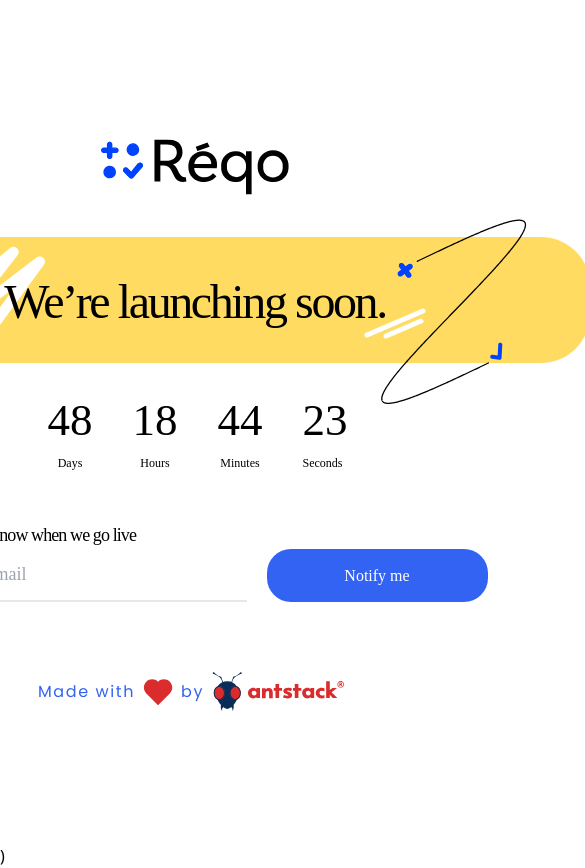
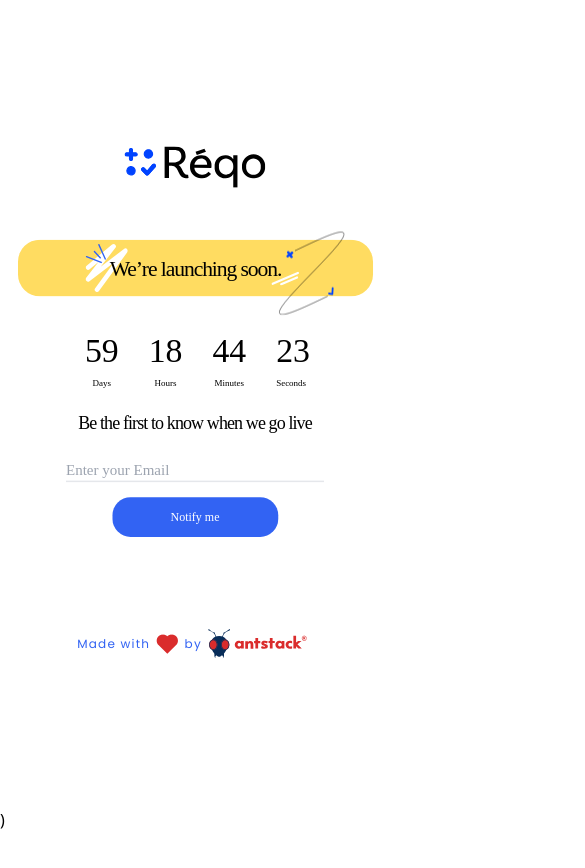
Before and after one commit to sj10111/reqo-launch-stack, a Next.js app: page / in a window 390 px wide. Shown: the whole page, 585 px wide, since content can reach past the window. After the commit the page ends 844 px from the top, so only its background shows below. Built offline with nearby package versions, Linux system fonts and the light colour scheme; a web font is replaced by a local one; what tw-elements would draw is missing.

Commit message:
Added small screen responsiveness

```diff
--- a/pages/components/EmailSend.js
+++ b/pages/components/EmailSend.js
@@ -53,21 +53,21 @@
   }
   return (
     <div className="flex fixed  flex-col ">
-      <div className="flex font-work-sans tracking-tighter text-[18px] ">
+      <div className="flex justify-center mb-2 sm:mb-0 sm:justify-start font-work-sans tracking-tighter text-[18px] ">
         Be the first to know when we go live
       </div>
-      <div className="flex justify-center ">
-        <form onSubmit={(e) => handleClick(e)} className="flex ">
+      <div className="flex  justify-center scale-75 sm:scale-100 ">
+        <form onSubmit={(e) => handleClick(e)} className="flex flex-col sm:flex-row justify-center transition-all duration-500 ">
           <input
             type="text"
             placeholder="Enter your Email"
-            className="font-work-sans text-[18px]  w-[344px] outline-none focus:border-[#3263F3] bg-transparent border-b-2 transition-all duration-500 "
+            className="font-work-sans text-[20px] sm:text-[18px]  w-[344px] outline-none focus:border-[#3263F3] bg-transparent border-b-2 transition-all duration-500 "
             onChange={(e) => setEmail(e.target.value)}
             value={email}
             ref={form}
           />
           {loading ? (
-            <div className="flex mt-2 items-center justify-center w-[221px] h-[53px] ml-5 transition:all ">
+            <div className="flex mt-2 items-center justify-center w-[221px] h-[53px] mx-auto sm:ml-5 transition:all ">
               <div
                 className="spinner-border  text-[#3263F3] animate-spin inline-block w-4 h-4 border-2 rounded-full"
                 role="status"
@@ -79,7 +79,7 @@
             <input
               type="submit"
               value="Notify me"
-              className="bg-[#3263F3] w-[221px] active:scale-105 h-[53px] text-white font-basic-sans rounded-[24px] ml-5 hover:bg-[#1041D0] hover:shadow-md transition-all"
+              className="bg-[#3263F3] w-[221px] active:scale-105 h-[53px] text-white font-basic-sans rounded-[24px] mx-auto mt-5 sm:ml-5 sm:mt-0 hover:bg-[#1041D0] hover:shadow-md transition-all"
             />
           )}
         </form>
@@ -93,12 +93,12 @@
                   className="spinner-border text-[#3263F3] animate-spin inline-block w-4 h-4 border-2 rounded-full"
                   role="status"
                 >
-                  <span className="visually-hidden"></span>
+                  <span classNameyarn ="visually-hidden"></span>
                 </div>
               </div>
             </div>
           ) : (
-            <motion.div className="font-work-sans flex items-center mt-4 text-[#3263F3]">
+            <motion.div className="font-work-sans flex items-center mx-auto sm:mx-0  sm:mt-4 text-[#3263F3]">
               <svg
                 width="14"
                 height="15"
@@ -130,7 +130,7 @@
 
           </div>
         ) : (
-          <div className="font-work-sans flex items-center mt-4 text-[#3263F3]">
+          <div className="font-work-sans mx-auto sm:mx-0 scale-75 sm:scale-100  sm:mt-4 flex items-center mt-4 text-[#3263F3]">
             <svg
               width="18"
               height="12"
@@ -148,7 +148,7 @@
             </svg>
             <AnimatePresence>
               <motion.div
-                className="ml-2"
+                className="ml-2 "
                 initial={{ opacity: 0 }}
                 animate={{ opacity: 1 }}
                 transition={{ duration: 0.2 }}
--- a/pages/components/FinalCountDown.js
+++ b/pages/components/FinalCountDown.js
@@ -7,7 +7,7 @@
   let interval;
 
   const startTimer = () => {
-    const countDownDate = new Date("September 19, 2022").getTime();
+    const countDownDate = new Date("September 30, 2022").getTime();
     interval = setInterval(() => {
       const now = new Date().getTime();
       const distance = countDownDate - now;
@@ -35,7 +35,7 @@
     startTimer();
   });
   return (
-    <div>
+    <div className=" scale-75  sm:scale-100 -my-10 sm:m-0  ">
       <Fragment>
         <section>
           <section>
--- a/pages/components/LoveAntstack.js
+++ b/pages/components/LoveAntstack.js
@@ -2,7 +2,7 @@
 
 function LoveAntstack() {
   return (
-    <div className="flex justify-center items-center font-poppins    text-[#3263F3] tracking-widest">
+    <div className="flex justify-center mt-16 sm:mt-0 items-center font-poppins  scale-75 sm:scale-100   text-[#3263F3] tracking-widest">
       Made with
       <div>
         <svg className="ml-2 mr-2"
--- a/pages/components/StatusBar.js
+++ b/pages/components/StatusBar.js
@@ -3,8 +3,8 @@
 
 function StatusBar() {
   return (
-    <div className="bg-[#FFDC61] w-[789px]  fixed h-[126px] rounded-[49px] flex justify-center items-center">
-      <div className=" absolute left-[150px] -z-10 ">
+    <div className="bg-[#FFDC61] scale-[45%] sm:scale-100 w-[789px] transition-all sclae  fixed h-[126px] rounded-[49px] duration-500 flex justify-center items-center">
+      <div className=" absolute  transition-all duration-500  left-[150px] -z-10 ">
         <div className="absolute top-[px]">
           <svg
             width="47"
@@ -55,7 +55,7 @@
           />
         </svg>
       </div>
-      <div className="text-[48px] mt-1 font-basic-sans tracking-tighter font-[500]">
+      <div className=" transition-all duration-500 text-[48px] mt-1 font-basic-sans tracking-tighter font-[500]">
         We’re launching soon.
       </div>
       <div className="absolute left-[563px] top-[71px] z-[-10]">
--- a/pages/index.js
+++ b/pages/index.js
@@ -11,10 +11,11 @@
   return (
    <>
    <Head>
+   <meta name="viewport" content="width=device-width, initial-scale=1.0" />
     <title >Reqo</title>
     <link className="w-2 h-2" rel="icon" href="selection.png"  />
    </Head>
-    <motion.div className="flex flex-col justify-center items-center w-screen h-screen">
+    <motion.div className="flex flex-col justify-center -mt-9 sm:m-0 items-center w-[100vw] h-[100vh]">
       <motion.div
         initial={{
           y: "50%",
```
Also changed, not shown: pages/components/ReqoLogo.js.
